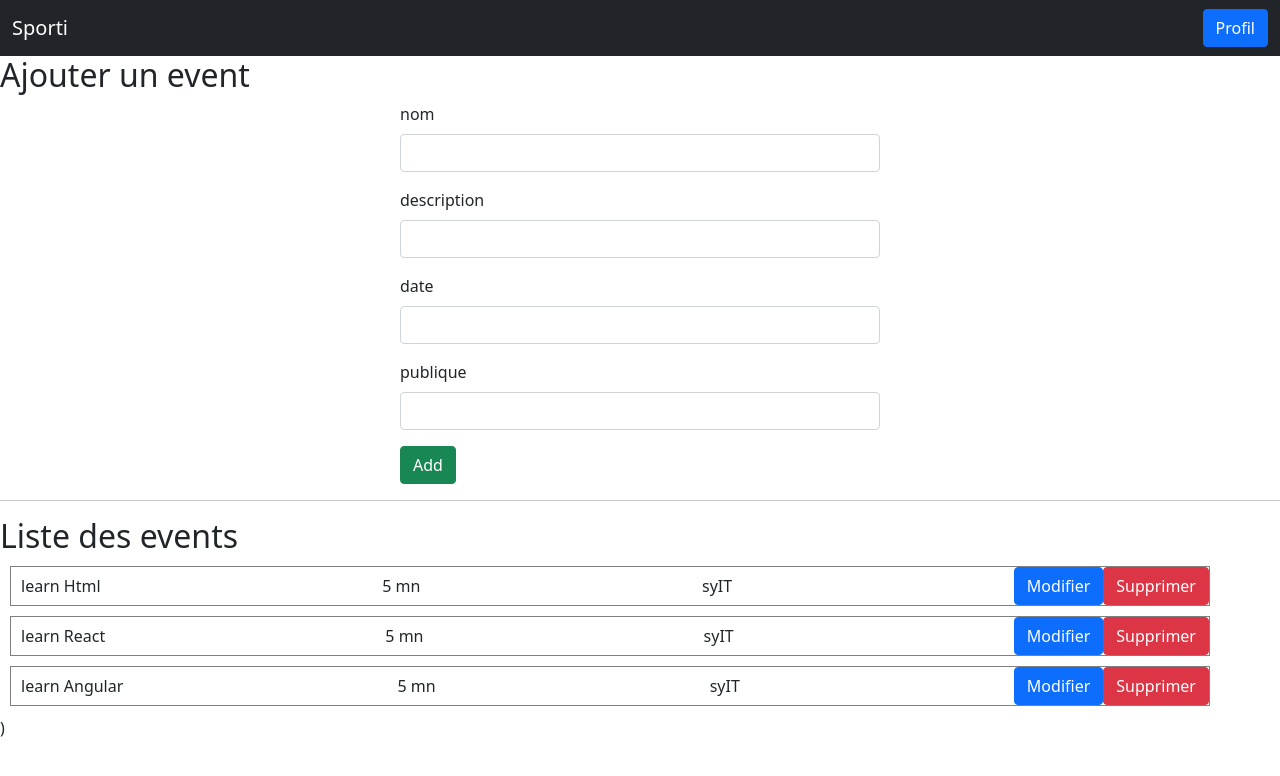
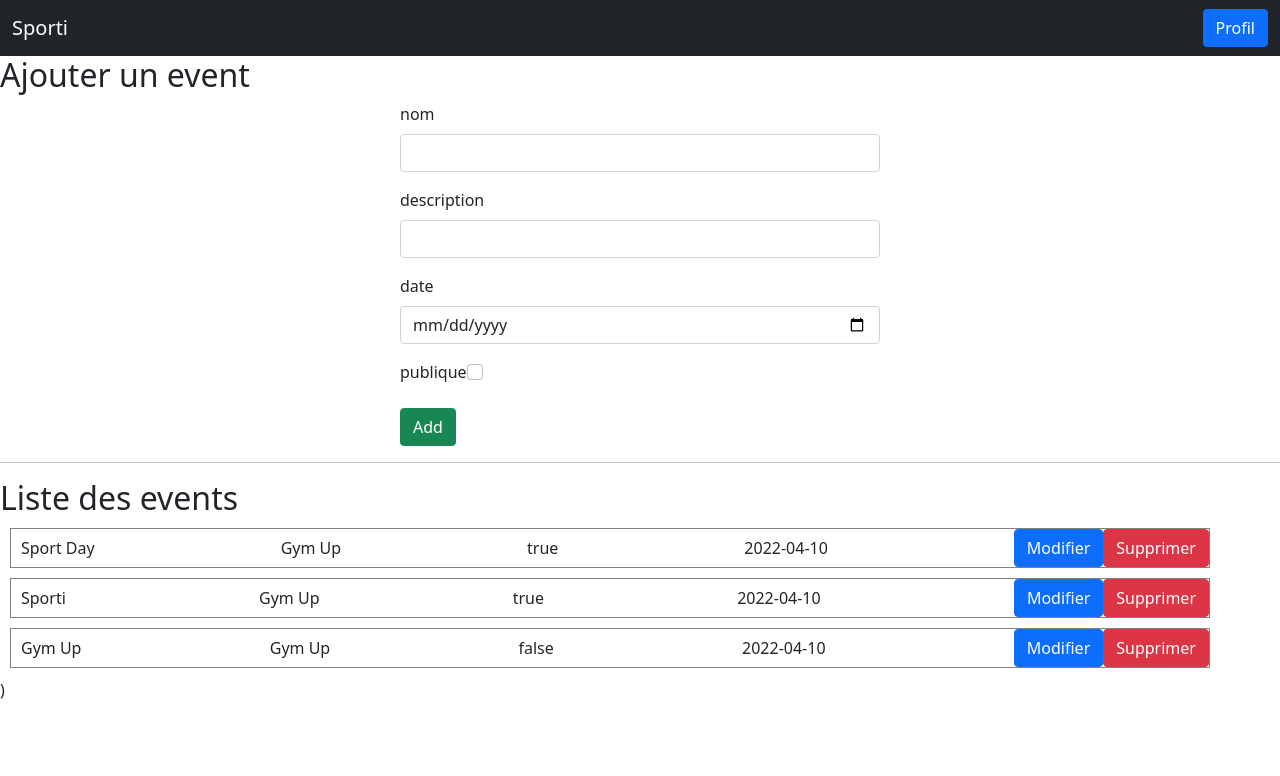
Before and after one commit to Safouene-Ben-Yedder/Projet_Sporti, a React (Create React App) app in the folder front/: page /event-page in a window 1280 px wide. Shown: the top 776 px of the page. Built offline with nearby package versions, Linux system fonts and the light colour scheme.

Commit message:
Modification de formulaire event

```diff
--- a/front/src/components/event/Event.js
+++ b/front/src/components/event/Event.js
@@ -23,9 +23,9 @@ export default function Event({
 			{!updateMode ? (
 				<>
 					<div className="nom">{nom}</div>
-					<div className="description">{description} mn</div>
-					{publique}
-					{date}
+					<div className="description">{description} </div>
+					<div>{publique}</div>
+					<div>{date}</div>
 					<div className="actions">
 						<Button color="primary" onClick={() => setUpdateMode(true)}>
 							Modifier
@@ -60,7 +60,7 @@ export default function Event({
 						{" "}
 						publique
 						<input
-							type="text"
+							type="checkbox"
 							name="event"
 							value={publiquetoUpdate}
 							onChange={(e) => setPubliquetoUpdate(e.target.value)}
@@ -70,7 +70,7 @@ export default function Event({
 						{" "}
 						date
 						<input
-							type="text"
+							type="date"
 							name="event"
 							value={datetoUpdate}
 							onChange={(e) => setDatetoUpdate(e.target.value)}
--- a/front/src/components/eventform/EventForm.js
+++ b/front/src/components/eventform/EventForm.js
@@ -1,5 +1,5 @@
 import { useState } from "react";
-import { Form, FormGroup, Label, Input, Button } from "reactstrap";
+import { Form, FormGroup, Label, Input, Button, Checkbox } from "reactstrap";
 //import { Link } from "react-router-dom";
 import "./eventform.css";
 export default function EventForm(props) {
@@ -36,7 +36,7 @@ export default function EventForm(props) {
 				<FormGroup>
 					<Label> date </Label>
 					<Input
-						type="text"
+						type="date"
 						name="date"
 						id=""
 						value={date}
@@ -45,7 +45,7 @@ export default function EventForm(props) {
 				<FormGroup>
 					<Label> publique </Label>
 					<Input
-						type="text"
+						type="checkbox"
 						name="publique"
 						id=""
 						value={publique}
--- a/front/src/components/eventlist/EventList.js
+++ b/front/src/components/eventlist/EventList.js
@@ -11,7 +11,7 @@ function EventList(props) {
 						nom={x.nom}
 						description={x.description}
 						date={x.date}
-						publique={x.publique}
+						publique={x.publique.toString()}
 						UpdateEvent={props.UpdateEvent}
 						deleteEvent={props.deleteEvent}
 					/>
--- a/front/src/pages/eventpage/EventPage.js
+++ b/front/src/pages/eventpage/EventPage.js
@@ -7,24 +7,24 @@ export default function EventPage() {
 	const [events, setEvents] = useState([
 		{
 			id: 1,
-			nom: "learn Html",
-			description: 5,
-			date: "IT",
-			publique: "sy",
+			nom: "Sport Day",
+			description: "Gym Up",
+			date: "2022-04-10",
+			publique: true,
 		},
 		{
 			id: 2,
-			nom: "learn React",
-			description: 5,
-			date: "IT",
-			publique: "sy",
+			nom: "Sporti",
+			description: "Gym Up",
+			date: "2022-04-10",
+			publique: true,
 		},
 		{
 			id: 3,
-			nom: "learn Angular",
-			description: 5,
-			date: "IT",
-			publique: "sy",
+			nom: "Gym Up",
+			description: "Gym Up",
+			date: "2022-04-10",
+			publique: false,
 		},
 	]);
 	function addEvent(nom, description, date, publique) {
```
